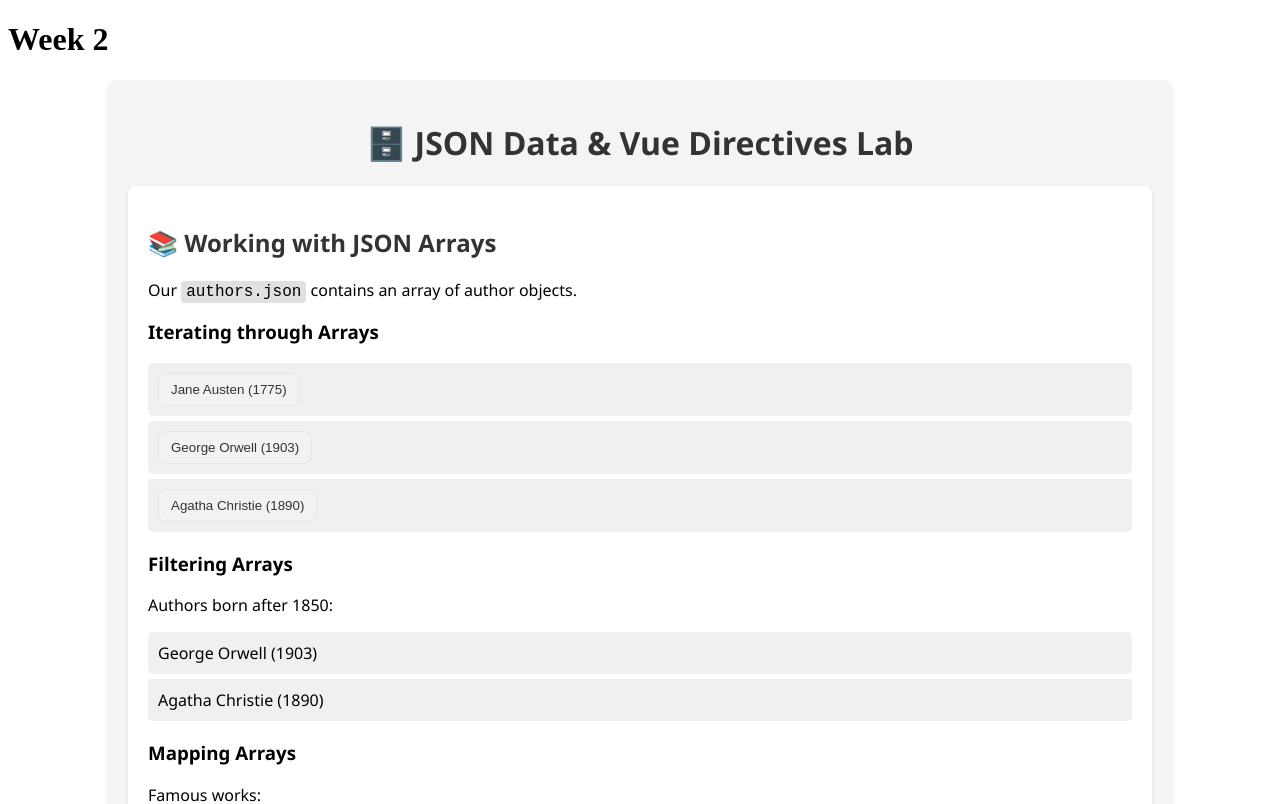
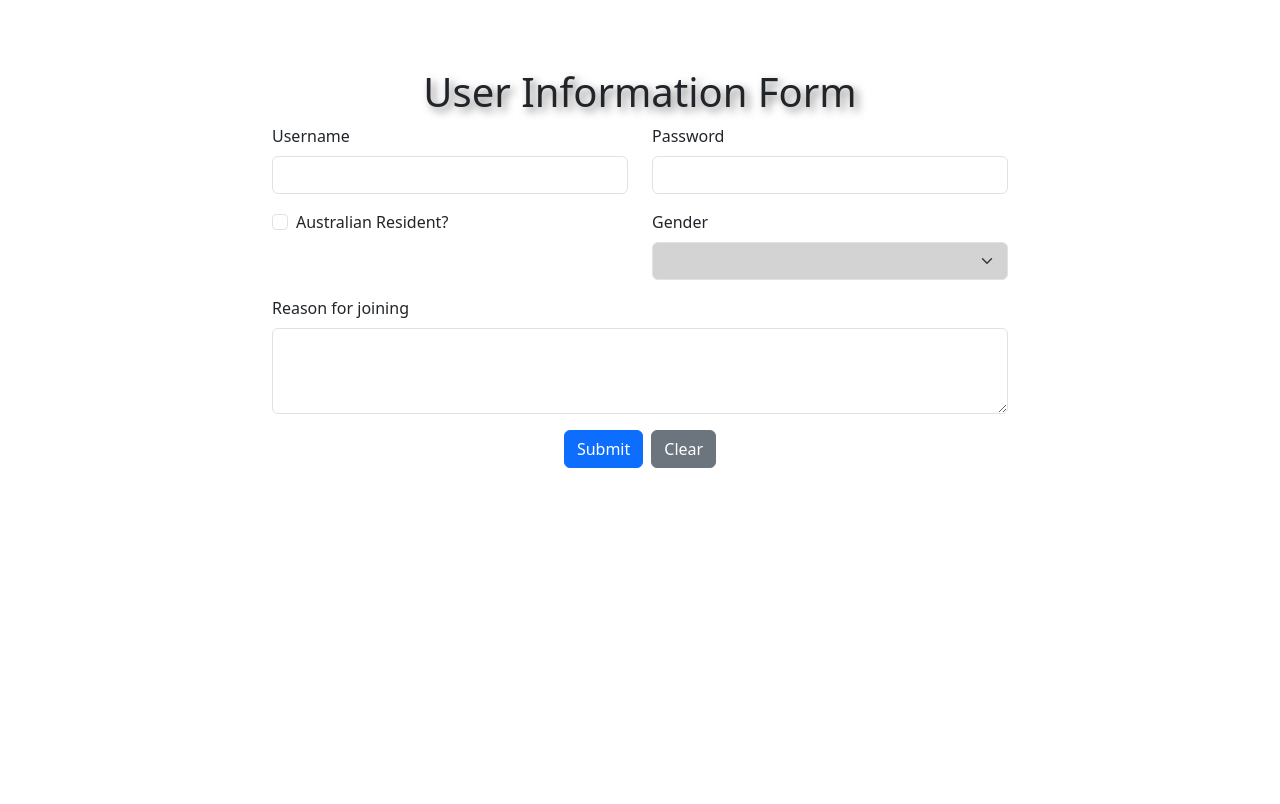
Before and after one commit to tomfuren/tsakamoto-library, a Vue app: page / in a window 1280 px wide. Shown: the top 804 px of the page. Built offline with nearby package versions, Linux system fonts and the light colour scheme.

Commit message:
Add Form.vue with card display feature

```diff
--- a/package.json
+++ b/package.json
@@ -14,6 +14,7 @@
     "format": "prettier --write src/"
   },
   "dependencies": {
+    "bootstrap": "^5.3.7",
     "vue": "^3.5.18"
   },
   "devDependencies": {
--- a/src/App.vue
+++ b/src/App.vue
@@ -1,13 +1,13 @@
-<script setup>
-  import JSONComp from './components/JSON.vue'
+<script setup >
+// import JSON from "./components/JSON.vue"
+// import JSONSolution from "./components/JSONSolution.vue"
+import Form from "./components/Form.vue";
 </script>
 
-
 <template>
-  <h1>Week 2</h1>
-  <main>
-    <JSONComp/>
-  </main>
+  <!-- <JSON />
+  <JSONSolution /> -->
+  <Form />
 </template>
 
 <style scoped></style>
--- /dev/null
+++ b/src/components/Form.vue
@@ -0,0 +1,112 @@
+<template>
+    <div class="container mt-5">
+        <div class="row">
+            <div class="col-md-8 offset-md-2">
+                <h1 class="text-center">User Information Form</h1>
+                <form @submit.prevent="submitForm">
+                    <div class="row mb-3">
+                        <div class="col-md-6">
+                            <label for="username" class="form-label">Username</label>
+                            <input type="text" class="form-control" id="username" v-model="formData.username">
+                        </div>
+                        <div class="col-md-6">
+                            <label for="password" class="form-label">Password</label>
+                            <input type="password" class="form-control" id="password" v-model="formData.password">
+                        </div>
+                    </div>
+                    <div class="row mb-3">
+                        <div class="col-md-6">
+                            <div class="form-check">
+                                <input type="checkbox" class="form-check-input"
+                                id="isAustralian"
+                                    v-model="formData.isAustralian">
+                                <label class="form-check-label" for="isAustralian">Australian Resident?</label>
+                            </div>
+                        </div>
+                        <div class="col-md-6">
+                            <label for="gender" class="form-label">Gender</label>
+                            <select class="form-select" id="gender" v-model="formData.gender">
+                                <option value="male">Male</option>
+                                <option value="female">Female</option>
+                                <option value="other">Other</option>
+                            </select>
+                        </div>
+                    </div>
+                    <div class="mb-3">
+                        <label for="reason" class="form-label">Reason for joining</label>
+                        <textarea class="form-control" id="reason" rows="3" v-model="formData.reason"></textarea>
+                    </div>
+                    <div class="text-center">
+                        <button type="submit" class="btn btn-primary me-2">Submit</button>
+                        <button type="button" class="btn btn-secondary"
+                            @click="clearForm">Clear</button>
+                    </div>
+                </form>
+                <div class="row mt-5" v-if="submittedCards.length">
+                    <div class="d-flex flex-wrap justify-content-start">
+                        <div v-for="(card, index) in submittedCards" :key="index" class="card m-2" style="width: 18rem;">
+                            <div class="card-header">
+                                User Information
+                            </div>
+                            <ul class="list-group list-group-flush">
+                                <li class="list-group-item">Username: {{ card.username }}</li>
+                                <li class="list-group-item">Password: {{ card.password }}</li>
+                                <li class="list-group-item">Australian Resident: {{ card.isAustralian ? 'Yes' : 'No' }}</li>
+                                <li class="list-group-item">Gender: {{ card.gender }}</li>
+                                <li class="list-group-item">Reason: {{ card.reason }}</li>
+                            </ul>
+                        </div>
+                    </div>
+                </div>
+            </div>
+        </div>
+    </div>
+</template>
+
+<script setup>
+    // Our logic will go here
+    import { ref } from 'vue';
+
+    const formData = ref({
+        username: '',
+        password: '',
+        isAustralian: false,
+        reason: '',
+        gender: ''
+    });
+
+    const submittedCards = ref([]);
+
+    const submitForm = () => {
+        submittedCards.value.push({
+            ...formData.value
+        });
+        clearForm()
+    };
+
+    const clearForm = () =>{
+        formData.value.username= '',
+          formData.value.password = ''
+            formData.value.isAustralian = false
+            formData.value.reason = ''
+            formData.value.gender = ''
+    }
+</script>
+
+<style scoped>
+/* Our logic will go here */
+   .card {
+   border: 1px solid #ccc;
+   border-radius: 10px;
+   box-shadow: 0 2px 4px rgba(0, 0, 0, 0.1);
+   }
+   .card-header {
+   background-color: #275FDA;
+   color: white;
+   padding: 10px;
+   border-radius: 10px 10px 0 0;
+   }
+   .list-group-item {
+   padding: 10px;
+   }
+</style>
--- a/src/main.js
+++ b/src/main.js
@@ -1,4 +1,8 @@
 import { createApp } from 'vue'
 import App from './App.vue'
 
+//import boostrap css
+import 'bootstrap/dist/css/bootstrap.min.css'
+import './style.css'
+
 createApp(App).mount('#app')
--- /dev/null
+++ b/src/style.css
@@ -0,0 +1,26 @@
+ /* Tag selectors */
+h1 {
+    text-align: center;
+    margin-top: 20px;
+    text-shadow: 4px 4px 8px rgba(0, 0, 0, 0.5);
+}
+
+ /* Class selectors */
+.form {
+    text-align: center;
+    margin-top: 50px;
+}
+
+ /* ID selectors */
+ #username:focus,
+ #password:focus,
+ #isAustralian:focus,
+ #reason:focus {
+     border-color: #FF6347; /* More obvious border color change (Tomato) */
+     background-color: #FFEBE8; /* Light background color change */
+ }
+
+ /* Attribute selectors */
+select[id="gender"] {
+    background-color: #d3d3d3; /* Default background color set to gray */
+}
```
Also changed, not shown: src/components/JSONSolution.vue (added), 1 other file (tests, documents, lock files or other folders).
